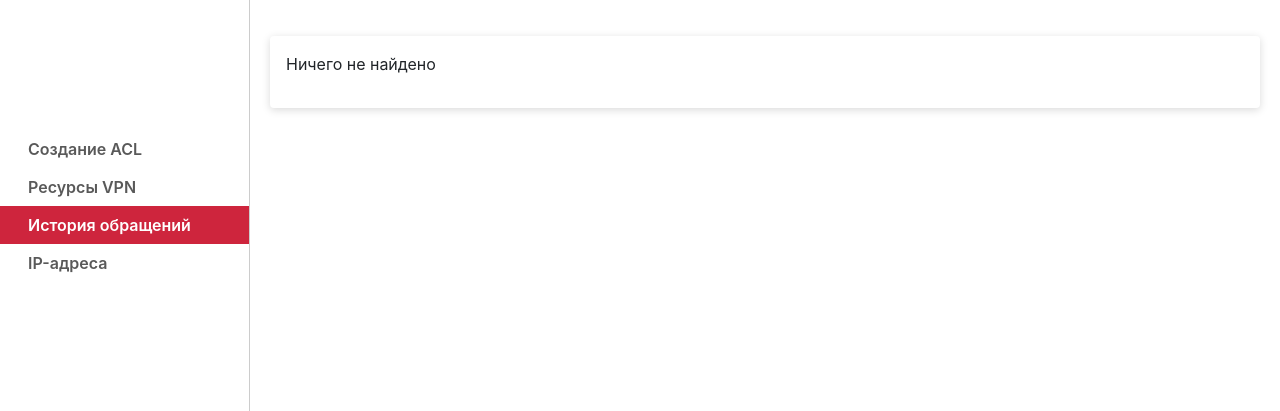
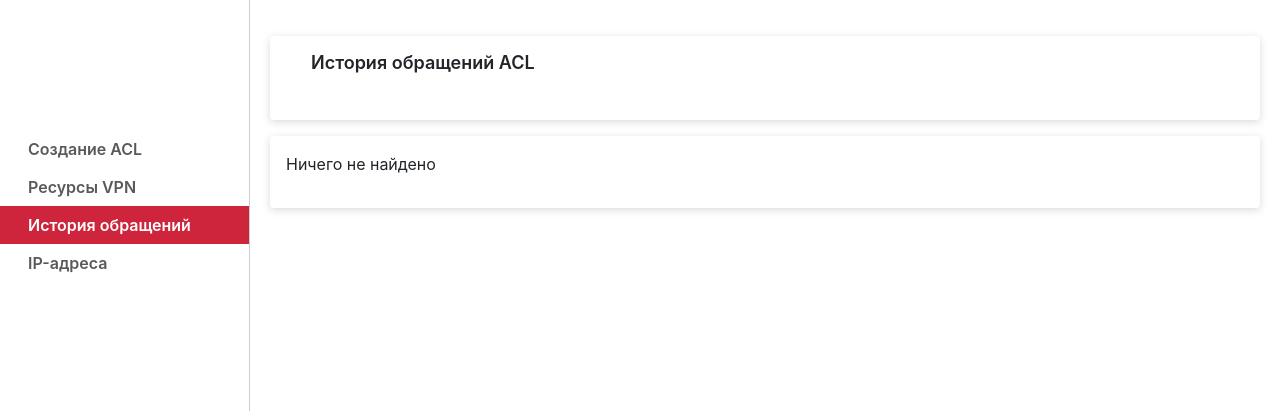
Before and after one commit to MRagulin/acl, a Django app: page /acl/history/ in a window 1280 px wide. Shown: the part 44-455 px from the top of the page. Run offline with Django 3.2, Linux system fonts and the light colour scheme; data that the repository does not hold is empty; some libraries are stand-ins or nearby versions.

Commit message:
[F] Add header in history

```diff
--- a/accesslist/templates/acl_history.html
+++ b/accesslist/templates/acl_history.html
@@ -1,7 +1,10 @@
 {% extends "base.html" %}
 {% block content %}
+     <div class="post">
+          <h1 class="title-block">История обращений ACL</h1>
+      </div>
  {% if acllists %}
-    <div class="p-1 w-80" style="margin-top: 50px" >
+    <div class="p-1 mt-1 w-80">
         <div class="p-1">
             <button class="btn btn-danger btn-remove" disabled>Удалить</button>
         </div>
```
